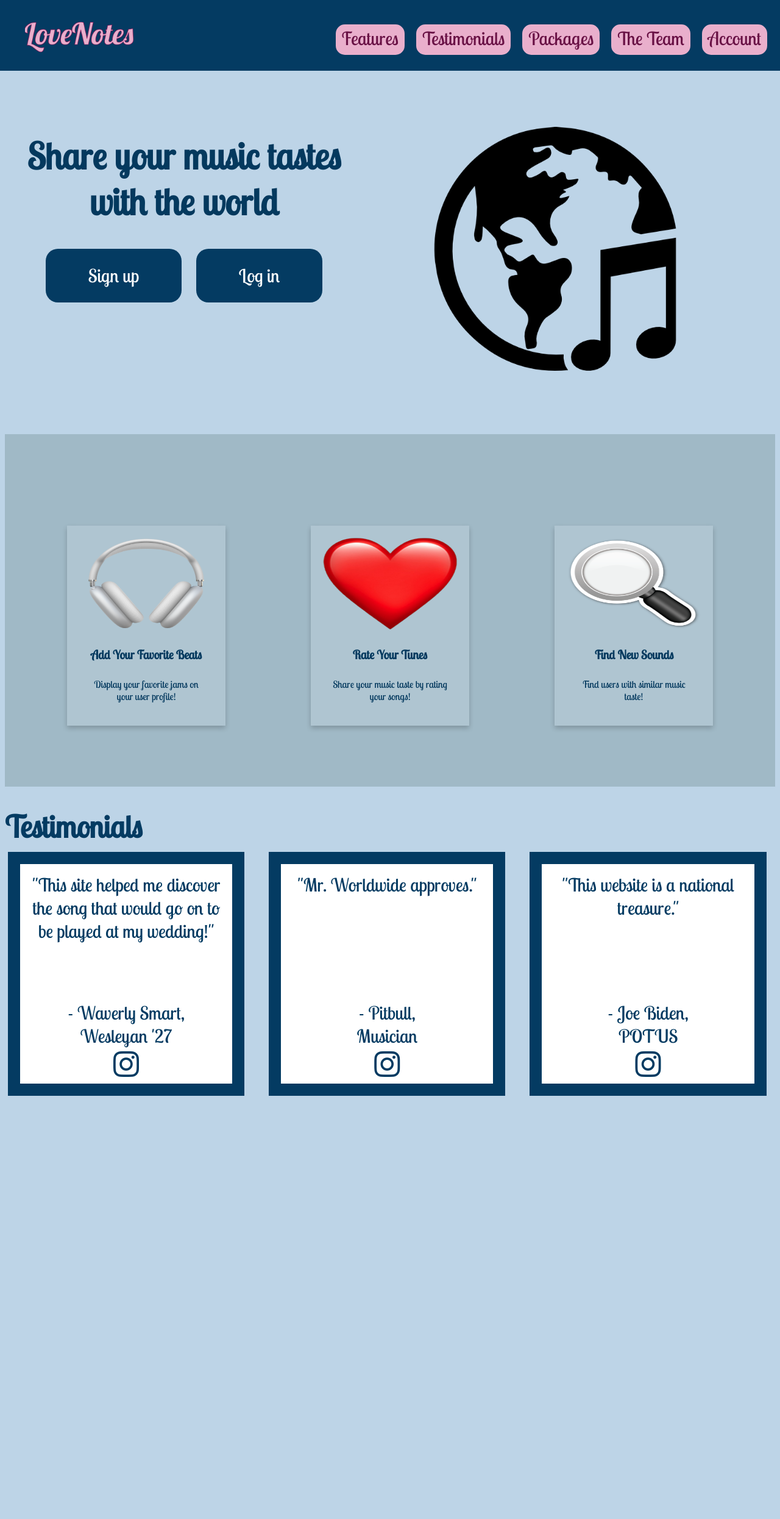
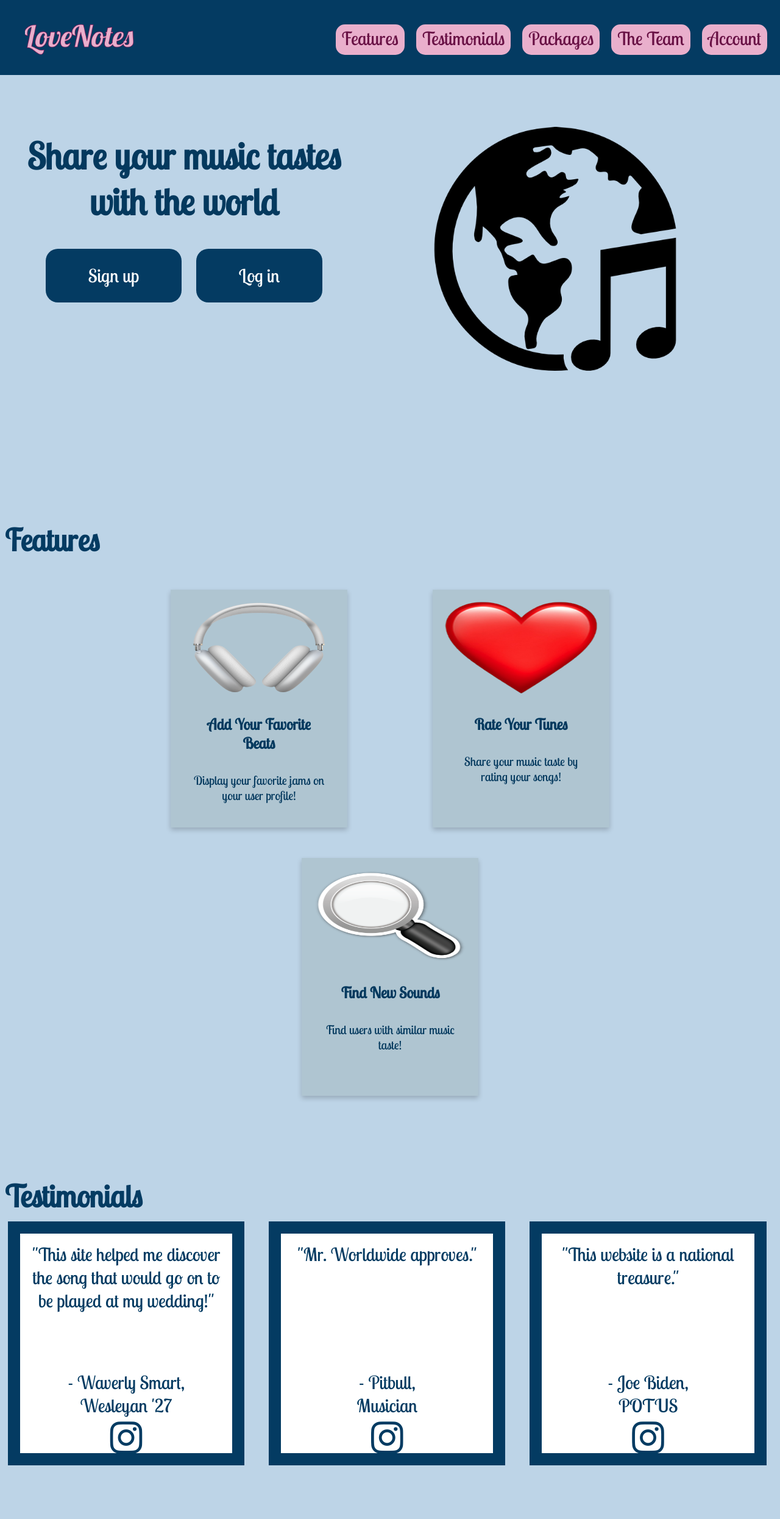
Before and after one commit to natelevinson10/COMP333_Project, a PHP site: page / in a window 1280 px wide. Shown: the whole page at 61% size. Before the commit the page ends 1797 px from the top, so only its background shows below. Run offline with PHP 8.4, Linux system fonts and the light colour scheme; some libraries are stand-ins or nearby versions.

Commit message:
add features subheading, remove features container backdrop color to make landing page bg universal (issue #15)

```diff
--- a/index.html
+++ b/index.html
@@ -42,13 +42,13 @@
 </div>
 
 <section class = "home_features">
-    <div class="home-features" id="home-features">
         <div class="container-features">
+            <h1 id="testimonials_header">Features</h1>
             <div class="cards-row">
                 <div class="card">
                     <img src="public/headphones.png" alt="Avatar" height="200px" width="200px">
                     <div class="card-info">
-                    <h4 style="font-size:20px; text-align:center; color: rgb(4, 57, 94);";><b>Add Your Favorite Beats</b></h4>
+                    <h4 style="font-size:25px; text-align:center; color: rgb(4, 57, 94);";><b>Add Your Favorite Beats</b></h4>
                     <p>Display your favorite jams on your user profile!</p>
                     </div>
                 </div>
@@ -56,7 +56,7 @@
                 <div class="card">
                     <img src="public/heart.png" alt="Avatar" height="200px" width="200px">
                     <div class="card-info">
-                    <h4 <h4 style="font-size:20px; text-align:center; color: rgb(4, 57, 94);";><b>Rate Your Tunes</b></h4>
+                    <h4 style="font-size:25px; text-align:center; color: rgb(4, 57, 94);";><b>Rate Your Tunes</b></h4>
                     <p>Share your music taste by rating your songs!</p>
                     </div>
                 </div>
@@ -64,7 +64,7 @@
                 <div class="card">
                     <img src="public/magnify.png" alt="Avatar" height="200px" width="200px">
                     <div class="card-info">
-                    <h4 <h4 style="font-size:20px; text-align:center; color: rgb(4, 57, 94);";><b>Find New Sounds</b></h4>
+                    <h4 style="font-size:25px; text-align:center; color: rgb(4, 57, 94);";><b>Find New Sounds</b></h4>
                     <p>Find users with similar music taste!</p>
                     </div>
                 </div>
--- a/style.css
+++ b/style.css
@@ -6,11 +6,14 @@ h1 {
 
   h4 {
     font-family: 'Lobster Two', cursive;
+
   }
 
   p {
     font-family: 'Lobster Two', cursive;
-    color: rgb(4, 57, 94)
+    color: rgb(4, 57, 94);
+    font-size: 20px;
+
   }
 
 body {
@@ -136,8 +139,13 @@ body {
     cursor:pointer;
   }
 
+  .home-features{
+    background-color: #A0B9C6;
+    padding-top: 100px;
+    padding-bottom: 100px;
+  }
+
   .container-features{
-    background-color: #A0B9C6;
     padding-top: 100px;
     padding-bottom: 100px;
   }
@@ -151,7 +159,8 @@ body {
   .card {
     box-shadow: 0 4px 8px 0 rgba(0,0,0,0.2);
     transition: 0.3s;
-    width: 220px;
+    width: 250px;
+    height: 350px;
     padding: 20px;
     text-align: center;
     display: flex;
```
